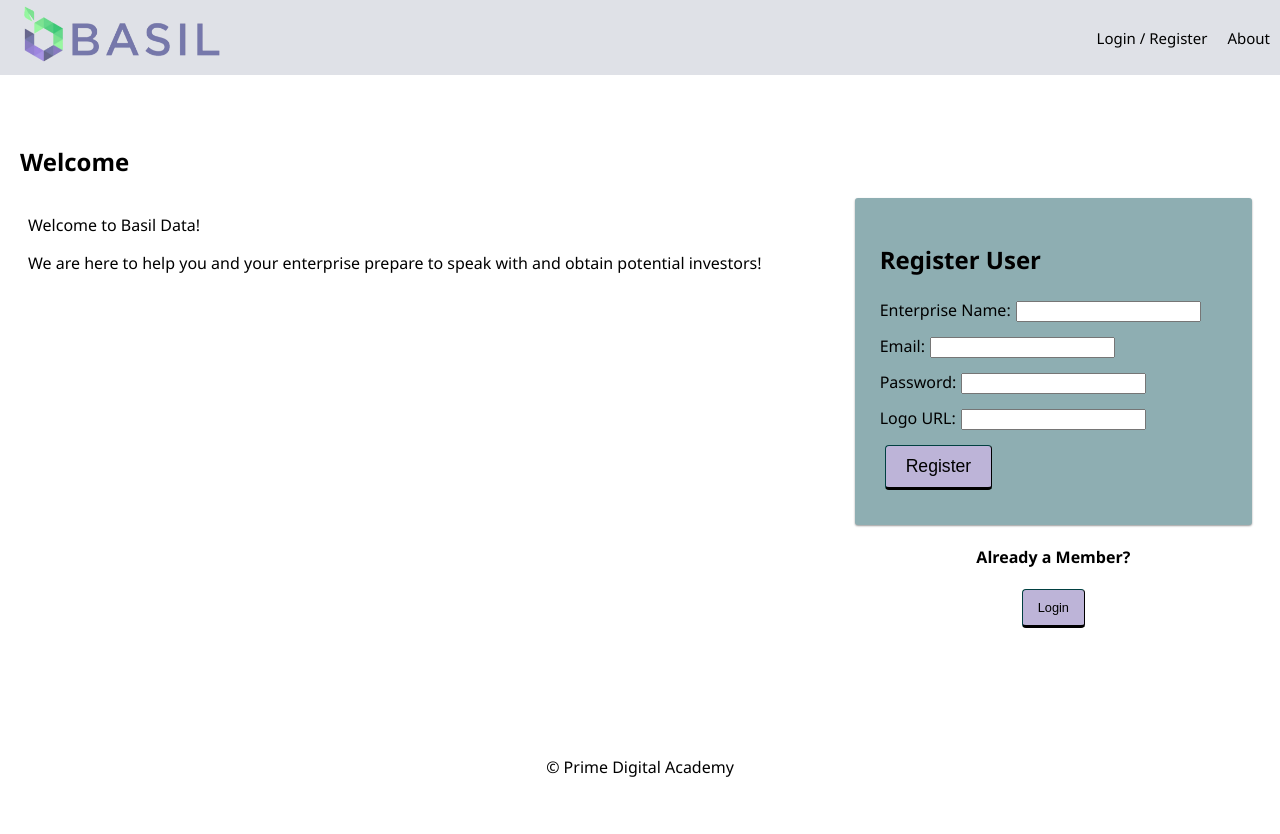
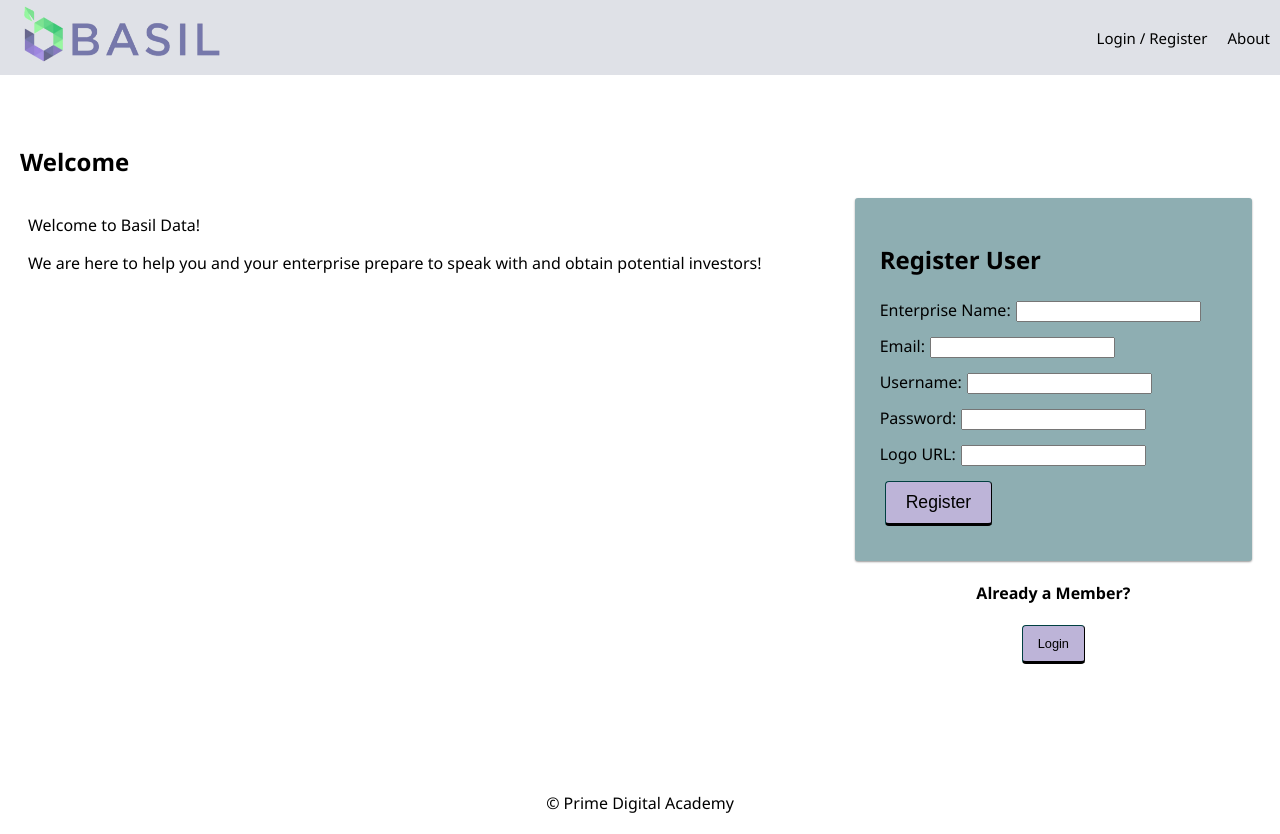
Before and after one commit to Basil-Data/basil-data, a React (Create React App) app: page /market#/home in a window 1280 px wide. Before the commit the page ends 800 px from the top, so only its background shows below. Built offline with nearby package versions, Linux system fonts and the light colour scheme; no server answers.

Commit message:
added db name and updated user table

```diff
--- a/src/components/LoginForm/LoginForm.jsx
+++ b/src/components/LoginForm/LoginForm.jsx
@@ -3,7 +3,7 @@ import { useDispatch } from 'react-redux';
 import {useSelector} from 'react-redux';
 
 function LoginForm() {
-  const [enterpriseName, setEnterpriseName] = useState('');
+  const [username, setUsername] = useState('');
   const [password, setPassword] = useState('');
   const errors = useSelector(store => store.errors);
   const dispatch = useDispatch();
@@ -11,11 +11,11 @@ function LoginForm() {
   const login = (event) => {
     event.preventDefault();
 
-    if (enterpriseName && password) {
+    if (username && password) {
       dispatch({
         type: 'LOGIN',
         payload: {
-          enterpriseName: enterpriseName,
+          username: username,
           password: password,
         },
       });
@@ -34,13 +34,13 @@ function LoginForm() {
       )}
       <div>
         <label htmlFor="username">
-          Enterprise Name:
+          Username:
           <input
             type="text"
-            name="enterpriseName"
+            name="username"
             required
-            value={enterpriseName}
-            onChange={(event) => setEnterpriseName(event.target.value)}
+            value={username}
+            onChange={(event) => setUsername(event.target.value)}
           />
         </label>
       </div>
--- a/src/components/RegisterForm/RegisterForm.jsx
+++ b/src/components/RegisterForm/RegisterForm.jsx
@@ -4,6 +4,7 @@ import { useDispatch, useSelector } from 'react-redux';
 function RegisterForm() {
   const [enterpriseName, setEnterpriseName] = useState('');
   const [email, setEmail] = useState('');
+  const [username, setUserame] = useState('');
   const [password, setPassword] = useState('');
   const [logoUrl, setLogoUrl] = useState('');
   const errors = useSelector((store) => store.errors);
@@ -17,6 +18,7 @@ function RegisterForm() {
       payload: {
         enterpriseName: enterpriseName,
         email: email,
+        username: username,
         password: password,
       },
     });
@@ -55,6 +57,18 @@ function RegisterForm() {
         </label>
       </div>
       <div>
+        <label htmlFor="username">
+          Username:
+          <input
+            type="text"
+            name="username"
+            value={username}
+            required
+            onChange={(event) => setUsername(event.target.value)}
+          />
+        </label>
+      </div>
+      <div>
         <label htmlFor="password">
           Password:
           <input
```
Also changed, not shown: 1 other file (tests, documents, lock files or other folders).
